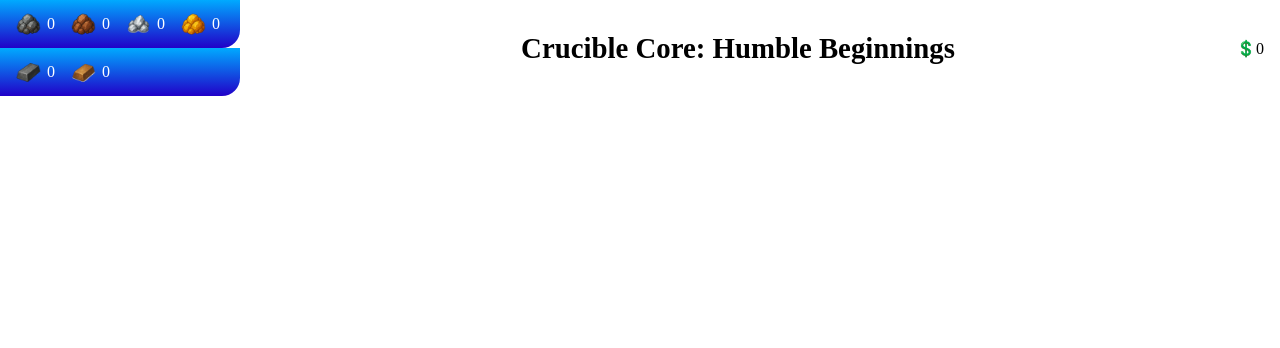
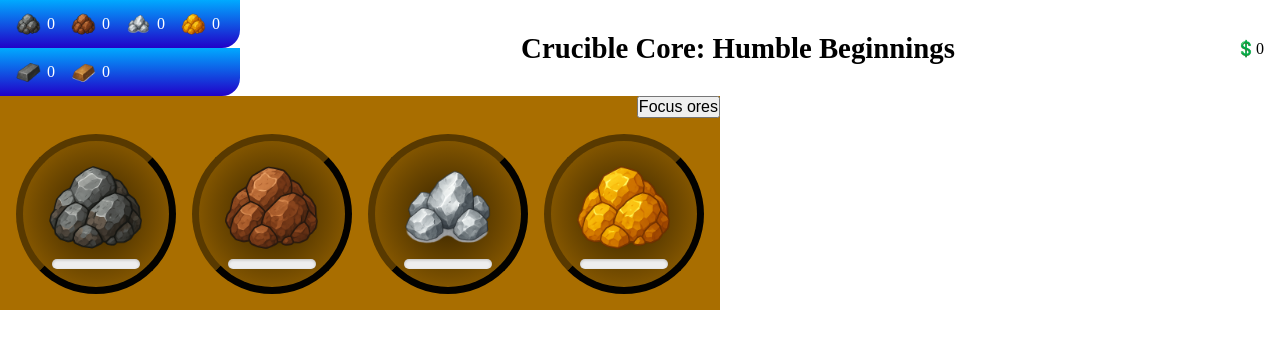
Before and after one commit to emanuelmisic/crucible-core, a React (Vite) app: page / in a window 1280 px wide. Shown: the top 348 px of the page. Built offline with nearby package versions, Linux system fonts and the light colour scheme.

Commit message:
init mining panel

```diff
--- a/src/App.tsx
+++ b/src/App.tsx
@@ -3,6 +3,7 @@ import { INITIAL_RESOURCES } from "@/constants/resources";
 import "@/styles.scss";
 
 import ResourcesPanel from "@/components/panels/ResourcesPanel";
+import MiningPanel from "@/components/panels/MiningPanel";
 
 function App() {
   const [res, setRes] = useState(INITIAL_RESOURCES);
@@ -16,6 +17,9 @@ function App() {
         <h1>Crucible Core: Humble Beginnings</h1>
         <p>💲0</p>
       </div>
+	  <div className="app-body">
+		<MiningPanel ores={res.filter((r) => r.type === "ore") as GameResourceOre[]} />
+	  </div>
     </>
   );
 }
--- /dev/null
+++ b/src/components/ResourceTile.tsx
@@ -0,0 +1,11 @@
+import Image from "@/components/ui/Image";
+
+interface ResourceTileProps {
+  resource: GameResource;
+}
+
+function ResourceTile({ resource }: ResourceTileProps) {
+  return <Image className="mining-tile" resource={resource} />;
+}
+
+export default ResourceTile;
--- /dev/null
+++ b/src/components/panels/MiningPanel.tsx
@@ -0,0 +1,28 @@
+import ResourceTile from "@/components/ResourceTile";
+import ProgressBar from "@/components/ui/ProgressBar";
+
+interface MiningPanelProps {
+  ores: GameResourceOre[];
+}
+
+function MiningPanel({ ores }: MiningPanelProps) {
+  return (
+    <>
+      <div className="mining-panel">
+        <div className="mining-panel__header">
+          <button>Focus ores</button>
+        </div>
+        <div className="mining-panel__ore-container">
+          {ores.map((ore) => (
+            <div key={ore.name} className="ore">
+              <ResourceTile resource={ore} />
+              <ProgressBar currentProgress={0} maxProgress={5} />
+            </div>
+          ))}
+        </div>
+      </div>
+    </>
+  );
+}
+
+export default MiningPanel;
--- a/src/components/ui/Image.tsx
+++ b/src/components/ui/Image.tsx
@@ -9,9 +9,10 @@ import bronzeAlloy from "@/assets/images/alloys/bronze.png";
 interface ImageProps {
   resource: GameResource;
   type?: string;
+  className?: string;
 }
 
-function Image({ resource, type }: ImageProps) {
+function Image({ resource, type, className }: ImageProps) {
   const size = type === "icon" ? 25 : 100;
 
   function getResourceImage(res: GameResource) {
@@ -42,6 +43,7 @@ function Image({ resource, type }: ImageProps) {
 
   return (
     <img
+      className={className}
       src={getResourceImage(resource)}
       alt="image"
       width={size}
--- /dev/null
+++ b/src/components/ui/ProgressBar.tsx
@@ -0,0 +1,26 @@
+import "@/styles/ProgressBar.scss";
+
+interface ProgressBarProps {
+  currentProgress: number;
+  maxProgress: number;
+  type?: string;
+}
+
+function ProgressBar({ currentProgress, maxProgress, type }: ProgressBarProps) {
+  const modifier = type ? `--${type}` : "";
+  function calculateProgress() {
+    const result = (100 / maxProgress) * currentProgress;
+    return `${result}%`;
+  }
+
+  return (
+    <div className="progress-bar-container">
+      <span
+        className={`progress-bar${modifier}`}
+        style={{ width: calculateProgress() }}
+      ></span>
+    </div>
+  );
+}
+
+export default ProgressBar;
--- a/src/styles/App.scss
+++ b/src/styles/App.scss
@@ -1,7 +1,7 @@
 .app-header {
   display: flex;
   justify-content: space-between;
-  align-items: center	;
+  align-items: center;
 
   h1 {
     font-size: 1.8rem;
@@ -11,3 +11,11 @@
     margin-right: 1rem;
   }
 }
+
+.mining-tile {
+  cursor: pointer;
+}
+
+.mining-tile:active {
+  transform: scale(1.05);
+}
--- a/src/styles/Panels.scss
+++ b/src/styles/Panels.scss
@@ -1,5 +1,5 @@
 .resources-panel {
-	min-width: 15rem;
+  min-width: 15rem;
   .resources-panel__item {
     display: flex;
     gap: 1rem;
@@ -17,3 +17,50 @@
     }
   }
 }
+
+.mining-panel {
+  display: flex;
+  flex-direction: column;
+  background-color: #a96e00;
+  width: fit-content;
+
+  .mining-panel__header {
+    display: flex;
+
+    button {
+      margin-left: auto;
+    }
+  }
+
+  .mining-panel__ore-container {
+    display: flex;
+    gap: 1rem;
+	padding: 1rem;
+    .ore {
+      display: flex;
+	  flex-direction: column;
+      justify-content: center;
+      align-items: center;
+      background: #342200;
+      background: radial-gradient(
+        circle farthest-corner at center center,
+        #342200 0%,
+        #a26a00 100%
+      );
+      background: -webkit-radial-gradient(
+        circle farthest-corner at center center,
+        #342200 0%,
+        #a26a00 100%
+      );
+      background: -moz-radial-gradient(
+        circle farthest-corner at center center,
+        #342200 0%,
+        #a26a00 100%
+      );
+      width: 10rem;
+      height: 10rem;
+      border: 7px outset #583900;
+      border-radius: 50%;
+    }
+  }
+}
--- /dev/null
+++ b/src/styles/ProgressBar.scss
@@ -0,0 +1,27 @@
+.progress-bar-container {
+  width: 60%;
+  height: 10px;
+  background-color: #eee;
+  border-radius: 20px;
+  overflow: hidden;
+  box-shadow: inset 0 1px 3px rgba(0, 0, 0, 0.2);
+
+  .progress-bar {
+    display: flex;
+    height: 10px;
+    background-color: #2c4a7e;
+    transition: width 0.1s ease;
+
+    &--smelting {
+      display: flex;
+      height: 10px;
+      background: linear-gradient(
+        90deg,
+        #ffe100 0%,
+        #ff8400 70%,
+        #ff1500 100%,
+      );
+	  transition: width 0.1s ease;
+    }
+  }
+}
```
Also changed, not shown: src/assets/images/alloys/gold.png (added), src/assets/images/alloys/silver.png (added).
